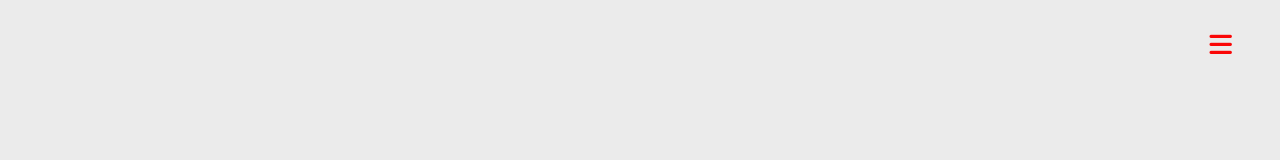
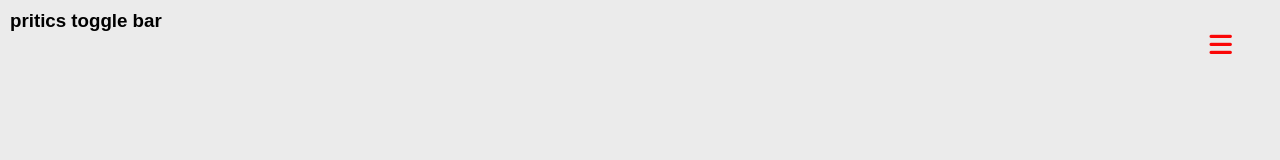
Before and after one commit to sureshjoshi88/toggle-slider, a plain HTML site: page toggleicon/index.html in a window 1280 px wide. Drawn offline with Linux system fonts and the light colour scheme.

Commit message:
add new heading and margin

```diff
--- a/toggleicon/index.html
+++ b/toggleicon/index.html
@@ -8,6 +8,7 @@
     <link rel="stylesheet" href="https://cdnjs.cloudflare.com/ajax/libs/font-awesome/6.7.2/css/all.min.css" integrity="sha512-Evv84Mr4kqVGRNSgIGL/F/aIDqQb7xQ2vcrdIwxfjThSH8CSR7PBEakCr51Ck+w+/U6swU2Im1vVX0SVk9ABhg==" crossorigin="anonymous" referrerpolicy="no-referrer" />
 </head>
 <body>
+    <h3>pritics toggle bar</h3>
     <div>
         <i class="fa-solid fa-bars" style="color: #fa0707;"></i>
     </div>
--- a/toggleicon/style.css
+++ b/toggleicon/style.css
@@ -84,3 +84,6 @@ body {
     transition: all 0.3s linear;
 
  }
+ h3{
+  margin: 10px;
+ }
```
